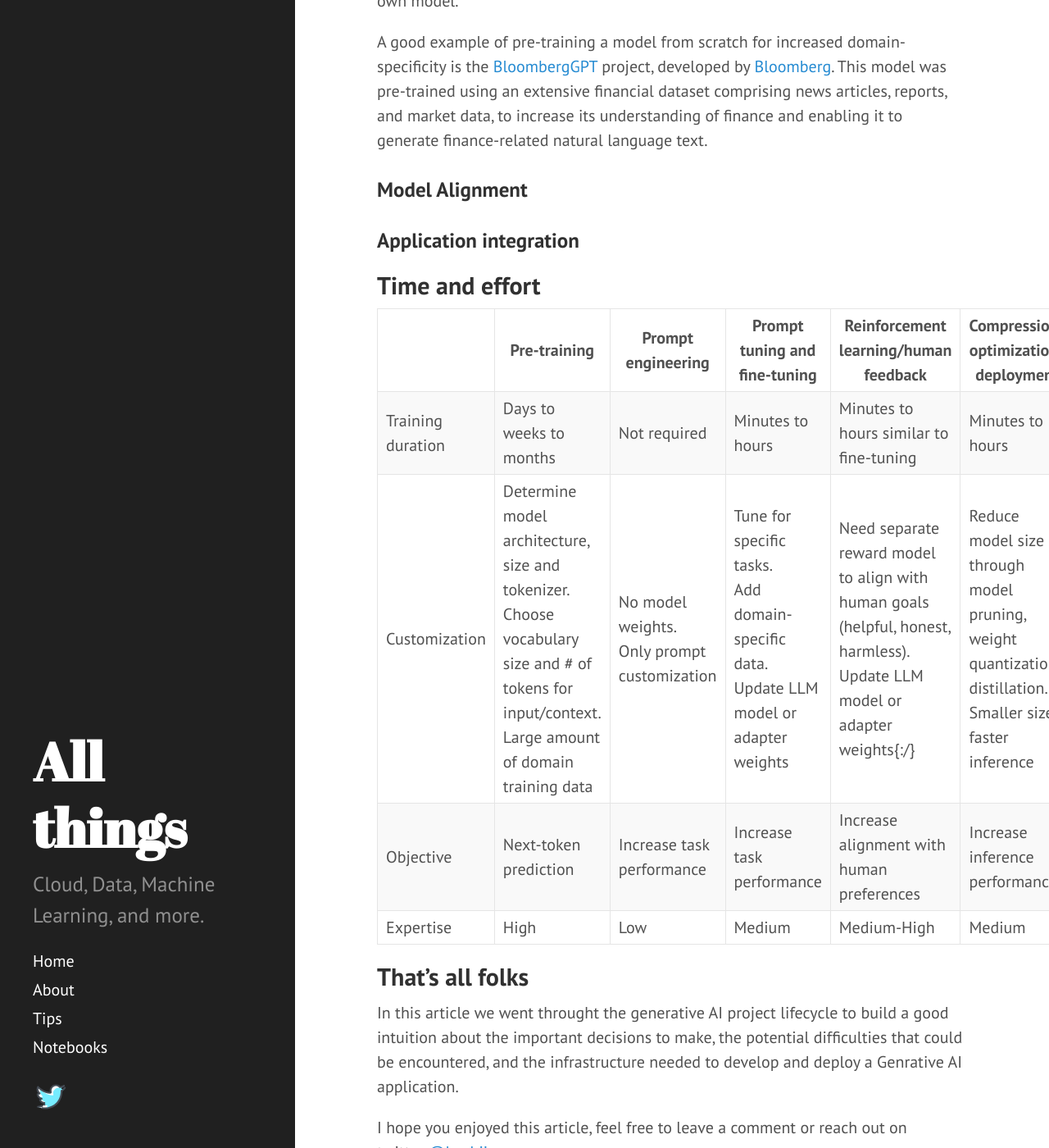
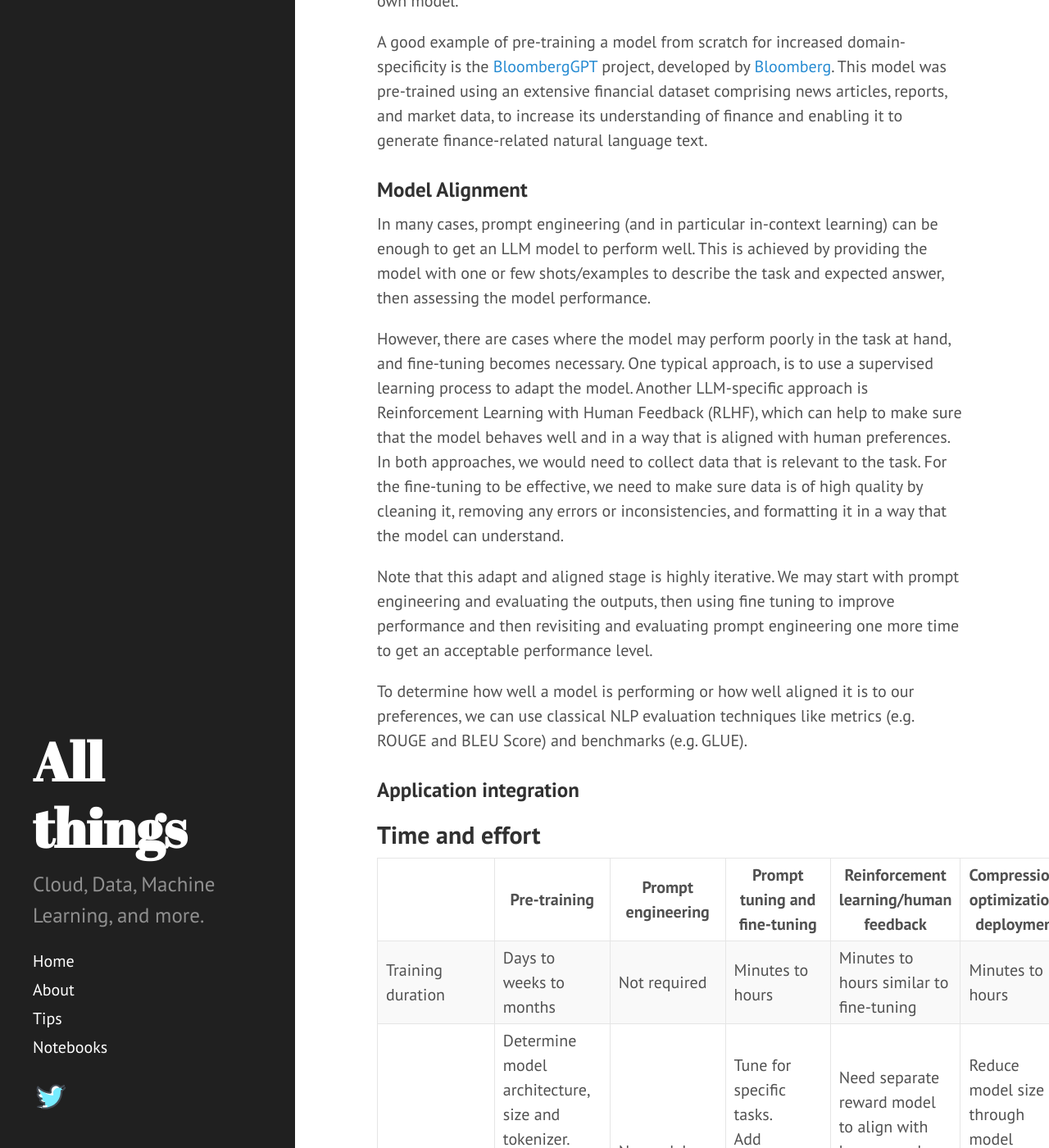
Before and after one commit to dzlab/dzlab.github.io, a Jekyll site: the page built from _posts/2023-07-30-genai-lifecycle.md, in a window 1280 px wide and 1400 px high, scrolled down 2004 px. Shown: the whole window at 82% size. Built offline with Jekyll 4.4.1, drawn with Linux system fonts in a browser that asks for light colours; nearby versions of some CDN libraries; a script that is not in the unit is left out; the table of contents is made by our own code.

Commit message:
adapt and align section

```diff
--- a/_posts/2023-07-30-genai-lifecycle.md
+++ b/_posts/2023-07-30-genai-lifecycle.md
@@ -34,6 +34,14 @@
 
 ### Model Alignment
 
+In many cases, prompt engineering (and in particular in-context learning) can be enough to get an LLM model to perform well. This is achieved by providing the model with one or few shots/examples to describe the task and expected answer, then assessing the model performance.
+
+However, there are cases where the model may perform poorly in the task at hand, and fine-tuning becomes necessary. One typical approach, is to use a supervised learning process to adapt the model. Another LLM-specific approach is Reinforcement Learning with Human Feedback (RLHF), which can help to make sure that the model behaves well and in a way that is aligned with human preferences. In both approaches, we would need to collect data that is relevant to the task. For the fine-tuning to be effective, we need to make sure data is of high quality by cleaning it, removing any errors or inconsistencies, and formatting it in a way that the model can understand.
+
+Note that this adapt and aligned stage is highly iterative. We may start with prompt engineering and evaluating the outputs, then using fine tuning to improve performance and then revisiting and evaluating prompt engineering one more time to get an acceptable performance level.
+
+To determine how well a model is performing or how well aligned it is to our preferences, we can use classical NLP evaluation techniques like metrics (e.g. ROUGE and BLEU Score) and benchmarks (e.g. GLUE).
+
 ### Application integration
 
 ## Time and effort
```
